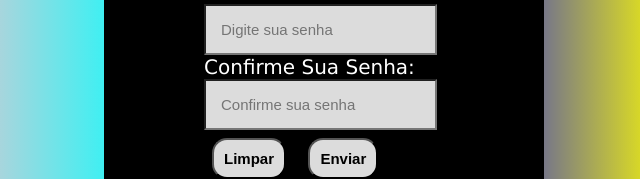
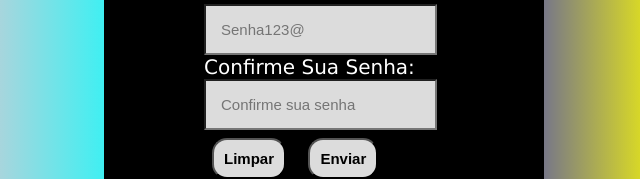
Before and after one commit to mariaantoniarosa/Login, a plain HTML site: page index.html in a window 1280 px wide. Shown: the part 295-474 px from the top of the page, 344-984 px from the left. Drawn offline with Linux system fonts and the light colour scheme.

Commit message:
Atualizando placeholder da 'senha'

```diff
--- a/index.html
+++ b/index.html
@@ -17,7 +17,7 @@
             <h1>Login</h1>
             <label for="email">Email: </label><input type="email" name="txtemail" placeholder="seuemail@hotmail.com"
                 id="email">
-            <label for="senha">Senha: </label><input type="password" name="senha" placeholder="Digite sua senha"
+            <label for="senha">Senha: </label><input type="password" name="senha" placeholder="Senha123@"
                 id="senha">
             <label for="senha2">Confirme Sua Senha: </label><input type="password" name="senha2"
                 placeholder="Confirme sua senha" id="senha2">
```
